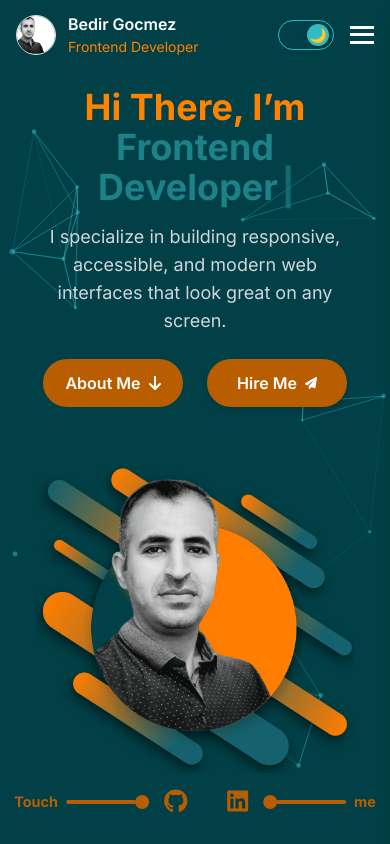
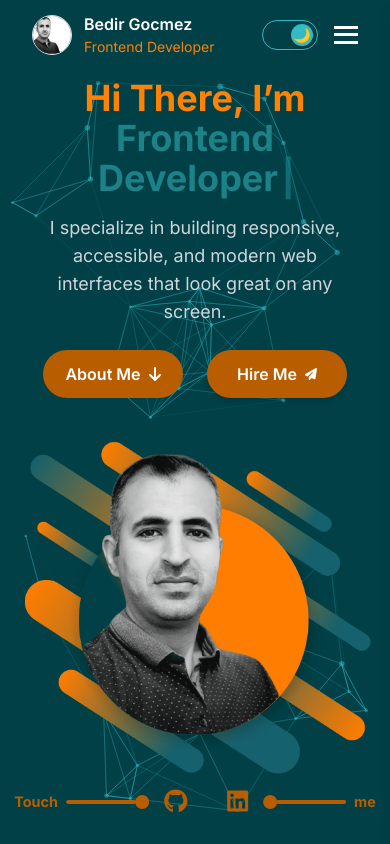
Before and after one commit to bedirgcmz/bedir-gocmez-portfolio, a Next.js app: page / in a window 390 px wide. Shown: the top 844 px of the page. Built offline with nearby package versions, Linux system fonts and the light colour scheme.

Commit message:
Changed Photo component's place and gave max widht to header

```diff
--- a/src/components/About/About.module.css
+++ b/src/components/About/About.module.css
@@ -20,12 +20,3 @@
       background-position: 600px;
     }
   }
-  .photoWrapper {
-    width: 42%;
-    max-width: 550px;
-    min-width: 320px;
-  }
-
-  .aboutImg {
-    filter: drop-shadow(-2px 5px 6px #00000082);
-  }
--- a/src/components/About/AboutSection.tsx
+++ b/src/components/About/AboutSection.tsx
@@ -1,7 +1,5 @@
 
 import Info from './Info';
-import Photo from './Photo';
-import HireMeButton from './HireMeButton';
 import styles from './About.module.css';
 import CardImages from './CardImages';
 import WhoIAm from './WhoIAm';
--- a/src/components/Header/Header.tsx
+++ b/src/components/Header/Header.tsx
@@ -59,7 +59,7 @@ export default function Header() {
         theme === 'dark' ? 'bg-primary text-white' : 'bg-white text-black'
       } ${styles.header}`}
     >
-      <div className="max-w-7xl mx-auto px-4 py-3 flex justify-between items-center">
+      <div className="max-w-[1600px] mx-auto px-8 py-3 flex justify-between items-center">
         <div className="flex items-center gap-3">
           <Image
             src="/images/profile-logo.jpeg"
--- /dev/null
+++ b/src/components/Hero/HeroSection.Module.css
@@ -0,0 +1,9 @@
+.photoWrapper {
+    width: 42%;
+    max-width: 550px;
+    min-width: 320px;
+  }
+
+  .heroImg {
+    filter: drop-shadow(-2px 5px 6px #00000082);
+  }
--- a/src/components/Hero/HeroSection.tsx
+++ b/src/components/Hero/HeroSection.tsx
@@ -1,7 +1,5 @@
-import styles from './Hero.module.css';
 import ParticlesBackground from './ParticlesBackground';
-import Photo from '../About/Photo';
-import SocialMediaIcons from './SocialMediaIcons';
+import Photo from './Photo';
 import HireMeButton from '../About/HireMeButton';
 import { FontAwesomeIcon } from '@fortawesome/react-fontawesome';
 import { faArrowDown } from '@fortawesome/free-solid-svg-icons';
--- a/src/components/Hero/ParticlesBackground.tsx
+++ b/src/components/Hero/ParticlesBackground.tsx
@@ -27,7 +27,7 @@ export default function ParticlesBackground() {
     },
     particles: {
       number: {
-        value: 150,
+        value: 250,
         density: { enable: true, area: 800 },
       },
       color: { value: '#33bbc5' },
--- a/src/components/About/Photo.tsx
+++ b/src/components/Hero/Photo.tsx
@@ -1,6 +1,6 @@
 'use client';
 import Image from 'next/image';
-import styles from './About.module.css';
+import styles from './HeroSection.module.css';
 import { useTheme } from '@/context/ThemeContext';
 
 export default function Photo() {
@@ -8,7 +8,7 @@ export default function Photo() {
 
   return (
       <div
-        className={`rounded-xl overflow-hidden transition-all duration-300 transform hover:scale-105 mt-[-100px] md:mt-0 ${
+        className={`rounded-xl overflow-hidden transition-all duration-300 transform hover:scale-95 mt-[-100px] md:mt-0 ${
           styles.photoWrapper
         }`}
       >
@@ -17,7 +17,7 @@ export default function Photo() {
           alt="Bedir Gocmez Portrait"
           width={400}
           height={400}
-          className={`object-cover w-full h-full ${styles.aboutImg}`}
+          className={`object-cover w-full h-full ${styles.heroImg}`}
           priority
         />
       </div>
--- a/src/components/Hero/SocialMediaIcons.tsx
+++ b/src/components/Hero/SocialMediaIcons.tsx
@@ -2,8 +2,6 @@ import { FontAwesomeIcon } from '@fortawesome/react-fontawesome';
 import {
   faLinkedin,
   faGithub,
-  faInstagram,
-  faXTwitter,
 } from '@fortawesome/free-brands-svg-icons';
 import type { IconDefinition } from '@fortawesome/fontawesome-svg-core';
 
@@ -14,7 +12,7 @@ type SocialItem = {
 
 const socialItems: SocialItem[] = [
   { icon: faLinkedin, url: 'https://linkedin.com/in/bedirgocmez' },
-  { icon: faGithub, url: 'https://github.com/bedirgocmez' },
+  { icon: faGithub, url: 'https://github.com/bedirgcmz' },
 ];
 
 const SocialMediaIcon = ({ icon, url }: SocialItem) => (
```
